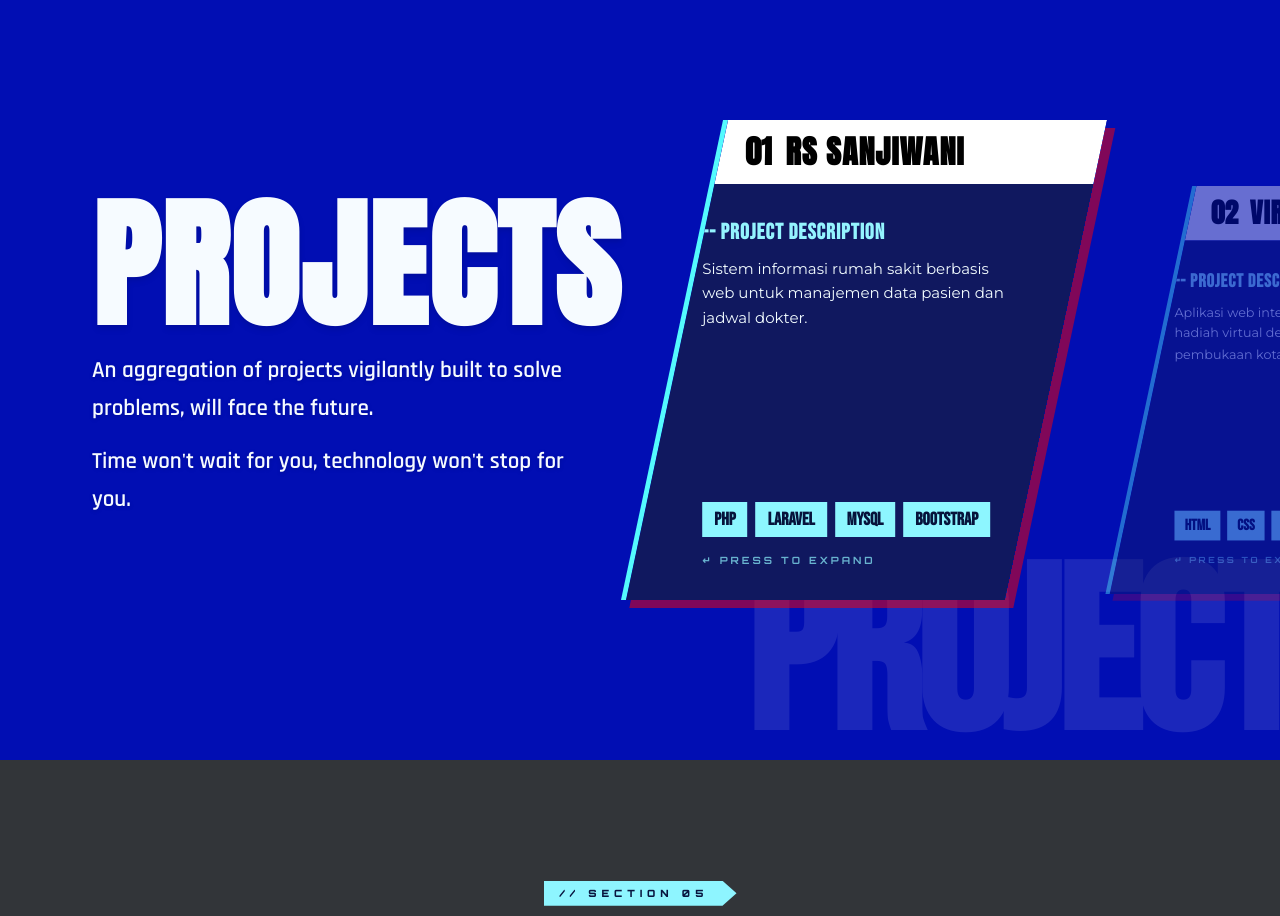
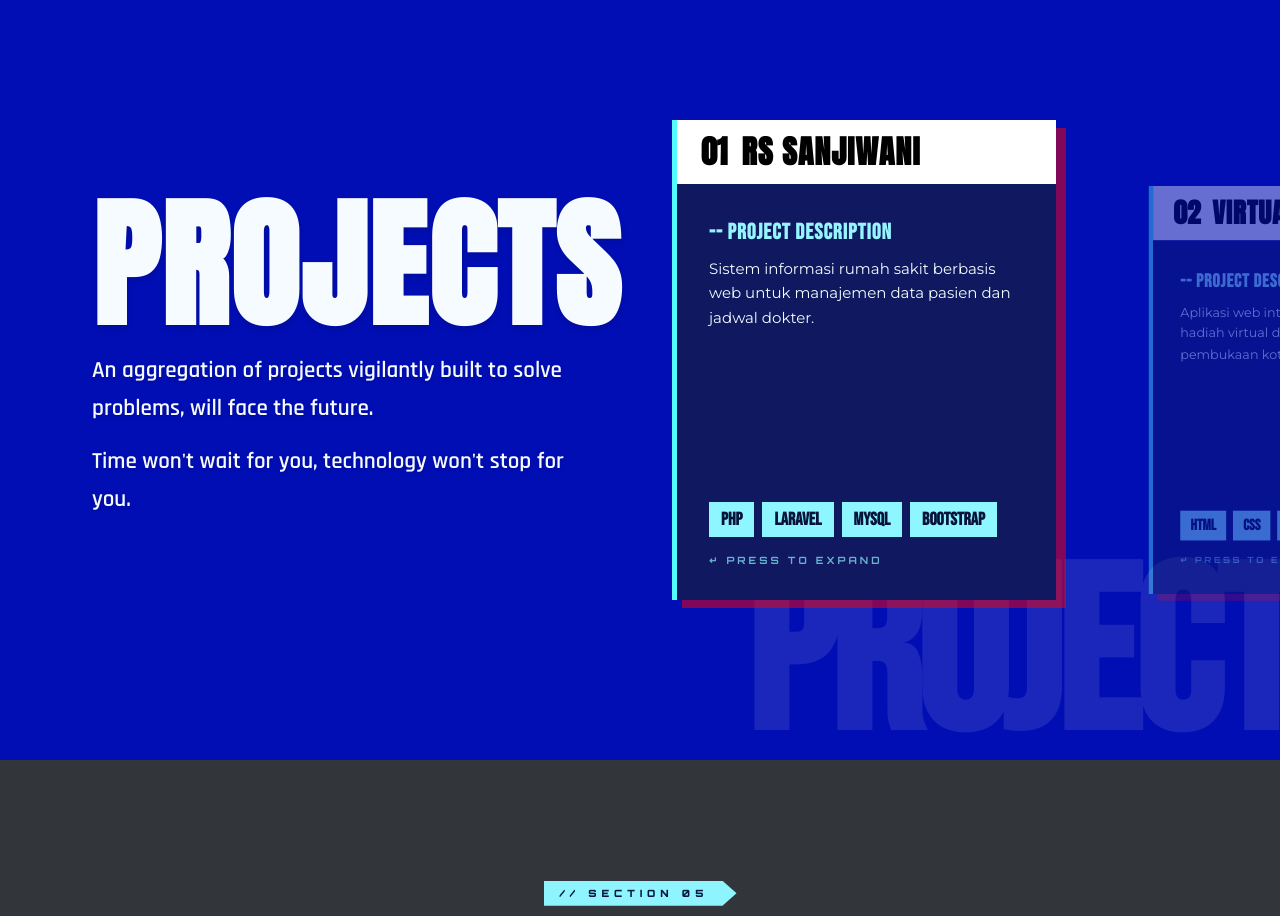
Before and after one commit to GusWid715/protofolio, a React (Vite) app: page / in a window 1280 px wide. Shown: the part 2440-3356 px from the top of the page. Built offline with nearby package versions, Linux system fonts and the light colour scheme.

Commit message:
feat: add S4_Projects section with interactive horizontal scrolling and project modal detail view

```diff
--- a/src/components/sections/S4_Projects.tsx
+++ b/src/components/sections/S4_Projects.tsx
@@ -173,7 +173,6 @@ export function S4_Projects() {
                 >
                   <div style={{
                     height: '100%',
-                    transform: 'skewX(-12deg)',
                     borderLeft: '5px solid #54fafe',
                     boxShadow: '10px 8px 0px 0px rgba(255, 0, 0, 0.5)',
                     overflow: 'hidden',
@@ -188,7 +187,7 @@ export function S4_Projects() {
                       alignItems: 'center',
                       minHeight: 64,
                     }}>
-                      <div style={{ transform: 'skewX(12deg)', display: 'flex', gap: 14, alignItems: 'center' }}>
+                      <div style={{ display: 'flex', gap: 14, alignItems: 'center' }}>
                         <div style={{ fontFamily: "'Anton', sans-serif", fontSize: 32, lineHeight: 1, color: '#000' }}>0{i+1}</div>
                         <div style={{ fontFamily: "'Anton', sans-serif", fontSize: 32, lineHeight: 0.92, letterSpacing: 1, color: '#000' }}>{p.title.toUpperCase()}</div>
                       </div>
@@ -196,7 +195,7 @@ export function S4_Projects() {
 
                     {/* CONTENT */}
                     <div className="flex-1 p-8 flex flex-col justify-between" style={{ background: '#10185f' }}>
-                      <div className="flex-1 flex flex-col justify-between" style={{ transform: 'skewX(12deg)' }}>
+                      <div className="flex-1 flex flex-col justify-between">
                         <div>
                           <p className="font-bebas text-[22px] tracking-[1px] text-[#94f4ff] mb-2">
                             -- PROJECT DESCRIPTION
```
